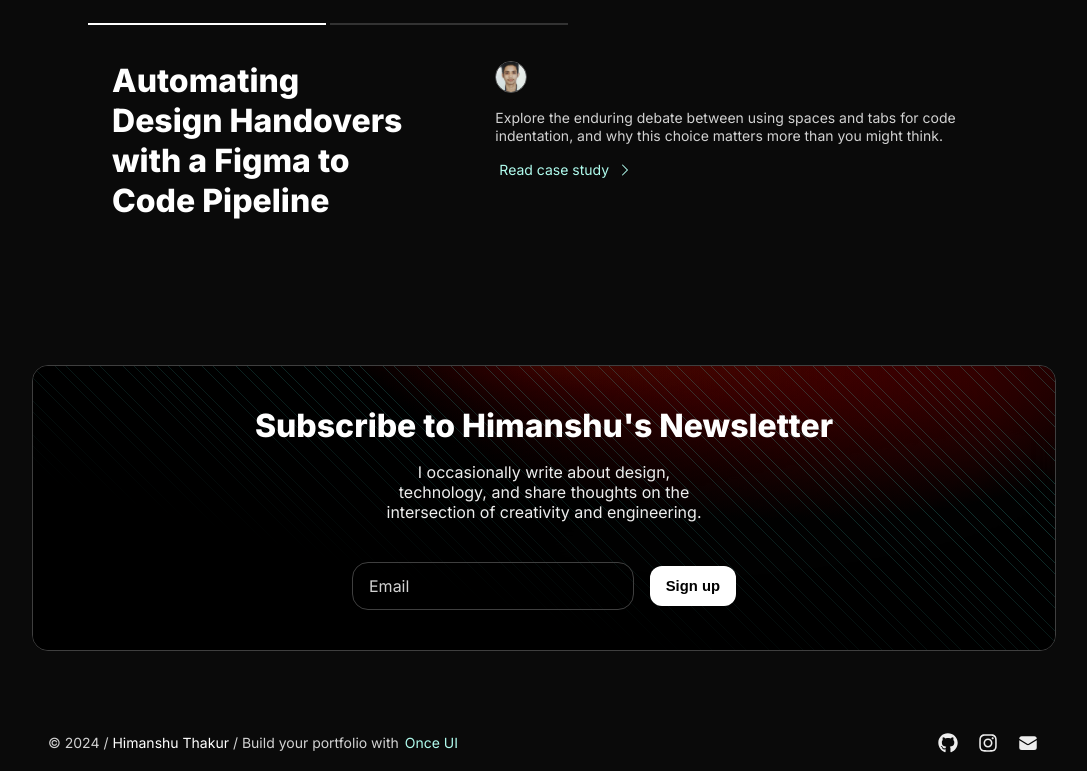
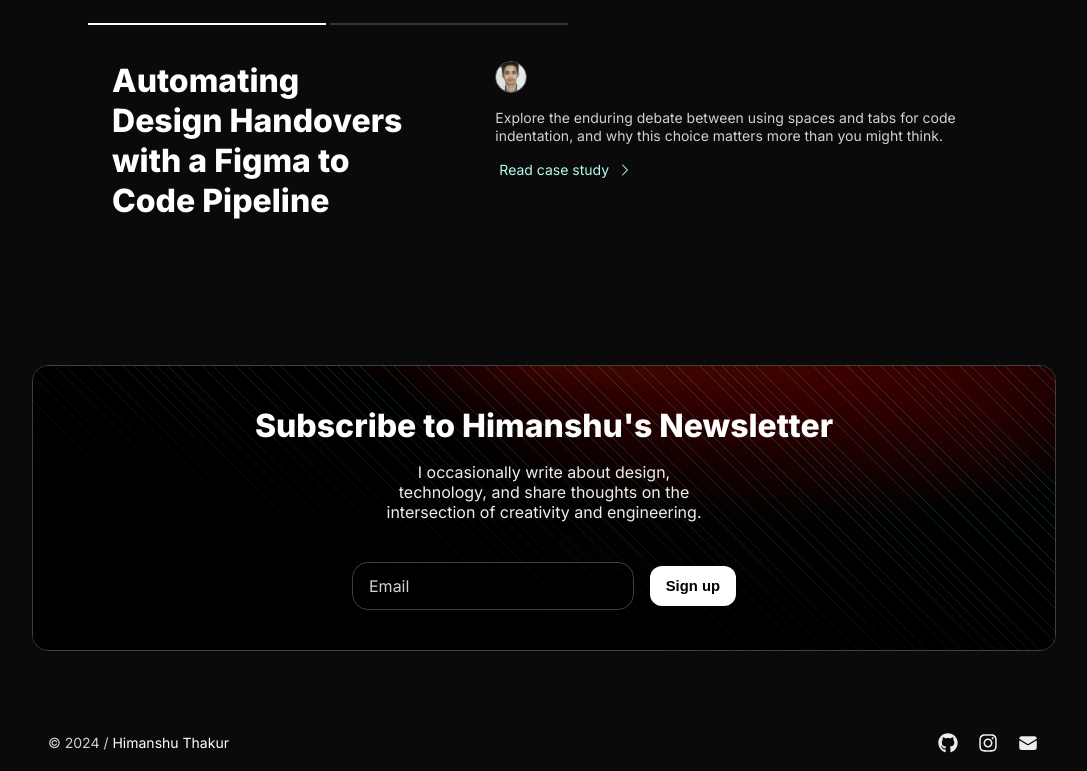
Before and after one commit to HIMANSHUTHAKUR00/portfolio, a Next.js app: page / in a window 1280 px wide. Shown: the part 2832-3603 px from the top of the page, without its empty margins (96-1183 px from the left). Built offline with nearby package versions, Linux system fonts and the light colour scheme.

Commit message:
Update Footer.tsx

```diff
--- a/src/app/components/Footer.tsx
+++ b/src/app/components/Footer.tsx
@@ -23,10 +23,6 @@ export const Footer = () => {
                     <Text paddingX="4">
                         {person.name}
                     </Text>
-                    <Text onBackground="neutral-weak">
-                        {/* Usage of this template requires attribution. Please don't remove the link to Once UI. */}
-                        / Build your portfolio with <SmartLink style={{marginLeft: '-0.125rem'}} href="https://once-ui.com/template/magic-portfolio">Once UI</SmartLink>
-                    </Text>
                 </Text>
                 <Flex
                     gap="16">
```
